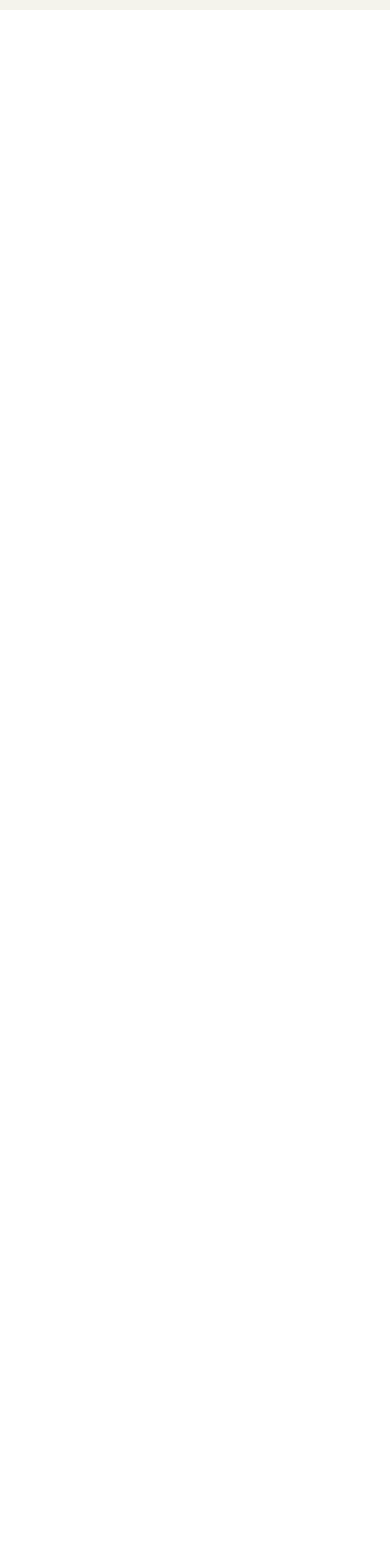
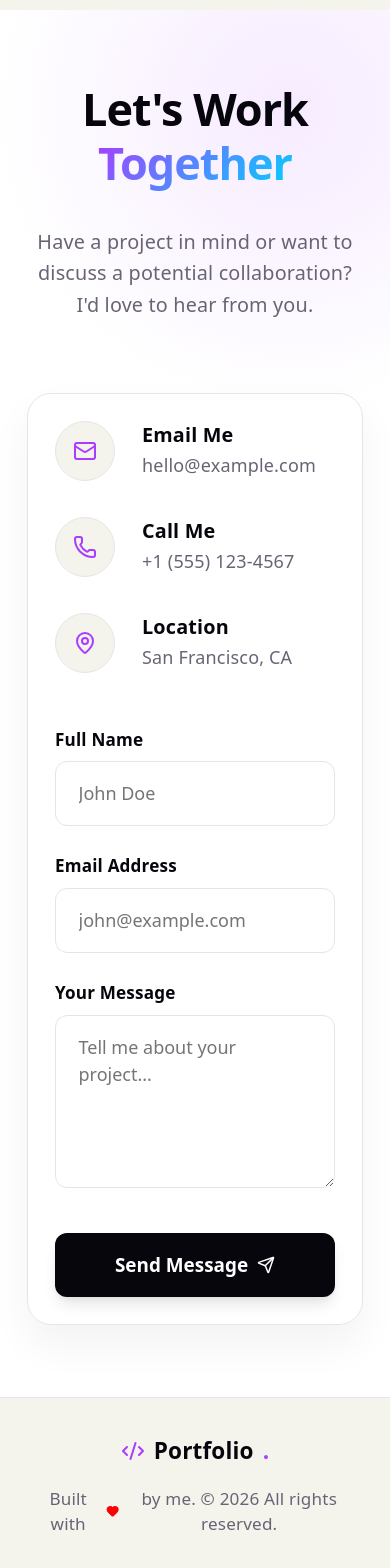
Before and after one commit to MrMohone/FullStack-Portfolio, a React (Vite) app: page / in a window 390 px wide. Shown: the part 6500-8068 px from the top of the page. Before the commit the page ends 6510 px from the top, so only its background shows below. Built offline with nearby package versions, Linux system fonts and the light colour scheme.

Commit message:
contact us implementations

```diff
--- a/src/App.jsx
+++ b/src/App.jsx
@@ -3,6 +3,8 @@ import Hero from "./assets/components/Hero"
 import Stats from "./assets/components/Stats"
 import About from "./assets/components/About"
 import Projects from "./assets/components/Projects"
+import Contact from "./assets/components/Contact"
+import Footer from "./assets/components/Footer"
 
 function App() {
 
@@ -13,6 +15,8 @@ function App() {
       <Stats />
       <About />
       <Projects />
+      <Contact />
+      <Footer />
     </>
   )
 }
--- /dev/null
+++ b/src/assets/components/Contact.jsx
@@ -0,0 +1,124 @@
+import React, { useState } from 'react';
+import { Mail, MapPin, Phone, Send } from 'lucide-react';
+
+const Contact = () => {
+    const [formData, setFormData] = useState({
+        name: '',
+        email: '',
+        message: ''
+    });
+
+    const handleChange = (e) => {
+        setFormData({
+            ...formData,
+            [e.target.name]: e.target.value
+        });
+    };
+
+    const handleSubmit = (e) => {
+        e.preventDefault();
+        // Handle form submission logic here
+        console.log(formData);
+        alert('Message sent successfully!');
+        setFormData({ name: '', email: '', message: '' });
+    };
+
+    return (
+        <section id="contact" className="contact-section">
+            <div className="contact-container">
+                <div className="contact-header">
+                    <h2 className="section-title">
+                        Let's Work <span className="text-gradient">Together</span>
+                    </h2>
+                    <p className="section-description">
+                        Have a project in mind or want to discuss a potential collaboration?
+                        I'd love to hear from you.
+                    </p>
+                </div>
+
+                <div className="contact-content">
+                    <div className="contact-info-wrapper">
+                        <div className="contact-info-card">
+                            <div className="info-icon">
+                                <Mail size={24} color="var(--accent)" />
+                            </div>
+                            <div className="info-details">
+                                <h4>Email Me</h4>
+                                <p>hello@example.com</p>
+                            </div>
+                        </div>
+
+                        <div className="contact-info-card">
+                            <div className="info-icon">
+                                <Phone size={24} color="var(--accent)" />
+                            </div>
+                            <div className="info-details">
+                                <h4>Call Me</h4>
+                                <p>+1 (555) 123-4567</p>
+                            </div>
+                        </div>
+
+                        <div className="contact-info-card">
+                            <div className="info-icon">
+                                <MapPin size={24} color="var(--accent)" />
+                            </div>
+                            <div className="info-details">
+                                <h4>Location</h4>
+                                <p>San Francisco, CA</p>
+                            </div>
+                        </div>
+                    </div>
+
+                    <div className="contact-form-wrapper">
+                        <form className="contact-form" onSubmit={handleSubmit}>
+                            <div className="form-group">
+                                <label htmlFor="name">Full Name</label>
+                                <input
+                                    type="text"
+                                    id="name"
+                                    name="name"
+                                    placeholder="John Doe"
+                                    value={formData.name}
+                                    onChange={handleChange}
+                                    required
+                                />
+                            </div>
+
+                            <div className="form-group">
+                                <label htmlFor="email">Email Address</label>
+                                <input
+                                    type="email"
+                                    id="email"
+                                    name="email"
+                                    placeholder="john@example.com"
+                                    value={formData.email}
+                                    onChange={handleChange}
+                                    required
+                                />
+                            </div>
+
+                            <div className="form-group">
+                                <label htmlFor="message">Your Message</label>
+                                <textarea
+                                    id="message"
+                                    name="message"
+                                    placeholder="Tell me about your project..."
+                                    rows="5"
+                                    value={formData.message}
+                                    onChange={handleChange}
+                                    required
+                                ></textarea>
+                            </div>
+
+                            <button type="submit" className="primary-btn submit-btn">
+                                Send Message <Send size={18} />
+                            </button>
+                        </form>
+                    </div>
+                </div>
+            </div>
+        </section>
+    );
+};
+
+export default Contact;
--- /dev/null
+++ b/src/assets/components/Footer.jsx
@@ -0,0 +1,21 @@
+import React from 'react';
+import { Code2, Heart } from 'lucide-react';
+
+const Footer = () => {
+    return (
+        <footer className="footer">
+            <div className="footer-content">
+                <div className="footer-logo">
+                    <Code2 size={24} color="var(--accent)" />
+                    Portfolio<span>.</span>
+                </div>
+
+                <p className="footer-text">
+                    Built with <Heart size={16} color="red" fill="red" /> by me. © {new Date().getFullYear()} All rights reserved.
+                </p>
+            </div>
+        </footer>
+    );
+};
+
+export default Footer;
--- a/src/index.css
+++ b/src/index.css
@@ -1049,3 +1049,209 @@ body {
     padding: 4rem 1.5rem;
   }
 }
+
+/* Contact Section */
+.contact-section {
+  padding: 6rem 2rem;
+  background: var(--bg);
+  position: relative;
+  overflow: hidden;
+}
+
+.contact-section::before {
+  content: '';
+  position: absolute;
+  top: -200px;
+  right: -200px;
+  width: 600px;
+  height: 600px;
+  background: radial-gradient(circle, var(--accent-bg) 0%, rgba(255,255,255,0) 70%);
+  z-index: 0;
+}
+
+.contact-container {
+  max-width: 1000px;
+  margin: 0 auto;
+  position: relative;
+  z-index: 1;
+}
+
+.contact-header {
+  text-align: center;
+  max-width: 600px;
+  margin: 0 auto 4rem;
+}
+
+.contact-content {
+  display: grid;
+  grid-template-columns: 1fr 1.5fr;
+  gap: 4rem;
+  background: rgba(255, 255, 255, 0.4);
+  backdrop-filter: blur(20px);
+  -webkit-backdrop-filter: blur(20px);
+  border: 1px solid var(--border);
+  border-radius: 24px;
+  padding: 3rem;
+  box-shadow: 0 20px 40px rgba(0, 0, 0, 0.05);
+}
+
+.contact-info-wrapper {
+  display: flex;
+  flex-direction: column;
+  gap: 2rem;
+}
+
+.contact-info-card {
+  display: flex;
+  align-items: center;
+  gap: 1.5rem;
+}
+
+.info-icon {
+  width: 60px;
+  height: 60px;
+  background: var(--code-bg);
+  border-radius: 50%;
+  display: flex;
+  align-items: center;
+  justify-content: center;
+  border: 1px solid var(--border);
+}
+
+.info-details h4 {
+  margin: 0 0 0.3rem 0;
+  font-size: 1.1rem;
+  color: var(--text-h);
+  font-weight: 700;
+}
+
+.info-details p {
+  margin: 0;
+  color: var(--text);
+  font-size: 1rem;
+}
+
+.contact-form {
+  display: flex;
+  flex-direction: column;
+  gap: 1.5rem;
+}
+
+.form-group {
+  display: flex;
+  flex-direction: column;
+  gap: 0.5rem;
+}
+
+.form-group label {
+  font-weight: 600;
+  font-size: 0.95rem;
+  color: var(--text-h);
+}
+
+.form-group input,
+.form-group textarea {
+  width: 100%;
+  padding: 1rem 1.25rem;
+  border-radius: 12px;
+  border: 1px solid var(--border);
+  background: var(--bg);
+  font-family: inherit;
+  font-size: 1rem;
+  color: var(--text-h);
+  transition: all 0.3s ease;
+  box-sizing: border-box;
+}
+
+.form-group input:focus,
+.form-group textarea:focus {
+  outline: none;
+  border-color: var(--accent);
+  box-shadow: 0 0 0 4px var(--accent-bg);
+  background: #fff;
+}
+
+.form-group textarea {
+  resize: vertical;
+  min-height: 120px;
+}
+
+.submit-btn {
+  width: 100%;
+  justify-content: center;
+  margin-top: 1rem;
+}
+
+@media (max-width: 900px) {
+  .contact-content {
+    grid-template-columns: 1fr;
+    padding: 2.5rem;
+    gap: 3rem;
+  }
+
+  .contact-info-wrapper {
+    flex-direction: row;
+    flex-wrap: wrap;
+    justify-content: space-between;
+  }
+}
+
+@media (max-width: 600px) {
+  .contact-section {
+    padding: 4rem 1.5rem;
+  }
+
+  .contact-content {
+    padding: 1.5rem;
+  }
+
+  .contact-info-wrapper {
+    flex-direction: column;
+  }
+}
+
+/* Footer Section */
+.footer {
+  padding: 2rem;
+  background: var(--code-bg);
+  border-top: 1px solid var(--border);
+}
+
+.footer-content {
+  max-width: 1200px;
+  margin: 0 auto;
+  display: flex;
+  justify-content: space-between;
+  align-items: center;
+}
+
+.footer-logo {
+  font-size: 1.25rem;
+  font-weight: 700;
+  color: var(--text-h);
+  font-family: var(--heading);
+  display: flex;
+  align-items: center;
+  gap: 0.5rem;
+}
+
+.footer-logo span {
+  color: var(--accent);
+}
+
+.footer-text {
+  display: flex;
+  align-items: center;
+  gap: 0.3rem;
+  color: var(--text);
+  font-size: 0.95rem;
+  margin: 0;
+}
+
+@media (max-width: 600px) {
+  .footer-content {
+    flex-direction: column;
+    gap: 1rem;
+    text-align: center;
+  }
+}
```
